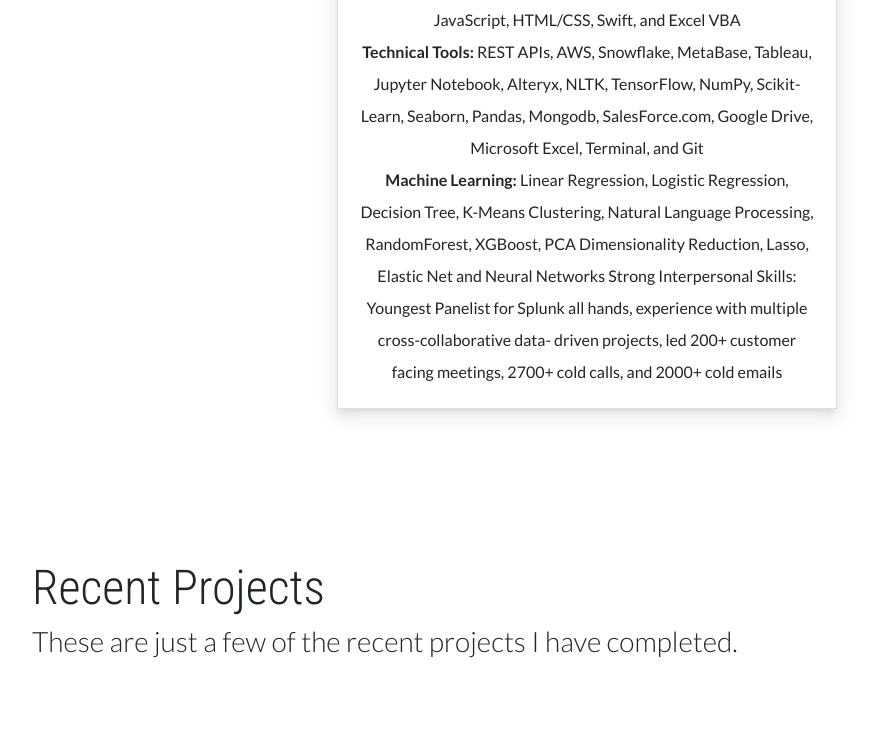
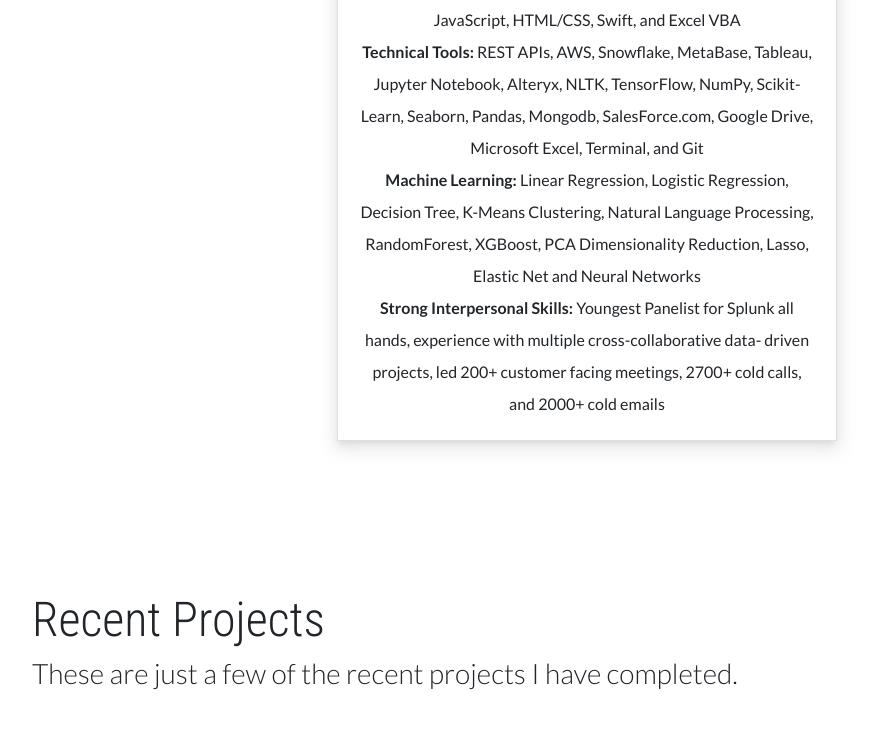
Before and after one commit to rbono22/rbono22.github.io, a plain HTML site: page index.html in a window 1280 px wide. Shown: the part 1632-2388 px from the top of the page, without its empty margins (53-924 px from the left). Drawn offline with nearby package versions, Linux system fonts and the light colour scheme.

Commit message:
Update index.html

```diff
--- a/index.html
+++ b/index.html
@@ -142,7 +142,7 @@
 NumPy, Scikit-Learn, Seaborn, Pandas, Mongodb, SalesForce.com, Google Drive, Microsoft Excel, Terminal, and Git
 <br><b>Machine Learning:</b> Linear Regression, Logistic Regression, Decision Tree, K-Means Clustering, Natural Language
 Processing, RandomForest, XGBoost, PCA Dimensionality Reduction, Lasso, Elastic Net and Neural Networks
-Strong Interpersonal Skills: Youngest Panelist for Splunk all hands, experience with multiple cross-collaborative data-
+<br><b>Strong Interpersonal Skills:</b> Youngest Panelist for Splunk all hands, experience with multiple cross-collaborative data-
 driven projects, led 200+ customer facing meetings, 2700+ cold calls, and 2000+ cold emails
                 </p>
             </div>
```
